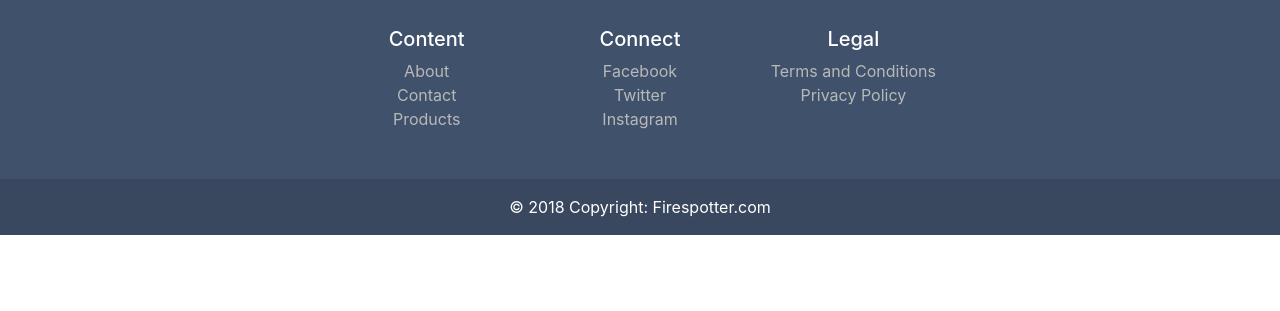
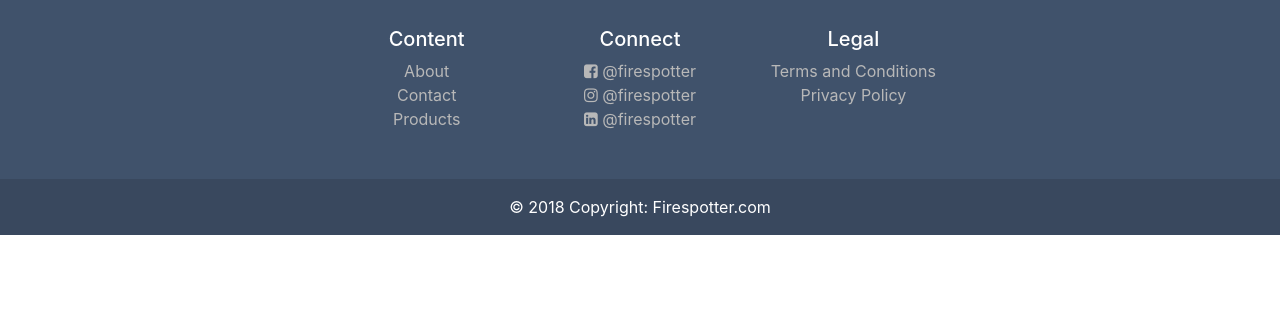
Before and after one commit to UF-CEN4914/firespotter, a Django app: page /about in a window 1280 px wide. Shown: the part 489-800 px from the top of the page. Run offline with Django 3.2, Linux system fonts and the light colour scheme; some libraries are stand-ins or nearby versions.

Commit message:
Add instagram logos

```diff
--- a/firespotter/templates/base.html
+++ b/firespotter/templates/base.html
@@ -1,5 +1,7 @@
 <link rel="stylesheet" href="https://stackpath.bootstrapcdn.com/bootstrap/4.1.3/css/bootstrap.min.css" integrity="sha384-MCw98/SFnGE8fJT3GXwEOngsV7Zt27NXFoaoApmYm81iuXoPkFOJwJ8ERdknLPMO" crossorigin="anonymous">
 <link rel="stylesheet" href="https://fonts.googleapis.com/css?family=Varela+Round">
+<link href="//maxcdn.bootstrapcdn.com/font-awesome/4.3.0/css/font-awesome.min.css" rel="stylesheet"></link>
+
 <script src="https://code.jquery.com/jquery-3.3.1.slim.min.js" integrity="sha384-q8i/X+965DzO0rT7abK41JStQIAqVgRVzpbzo5smXKp4YfRvH+8abtTE1Pi6jizo" crossorigin="anonymous"></script>
 <script src="https://cdnjs.cloudflare.com/ajax/libs/popper.js/1.14.3/umd/popper.min.js" integrity="sha384-ZMP7rVo3mIykV+2+9J3UJ46jBk0WLaUAdn689aCwoqbBJiSnjAK/l8WvCWPIPm49" crossorigin="anonymous"></script>
 <script src="https://stackpath.bootstrapcdn.com/bootstrap/4.1.3/js/bootstrap.min.js" integrity="sha384-ChfqqxuZUCnJSK3+MXmPNIyE6ZbWh2IMqE241rYiqJxyMiZ6OW/JmZQ5stwEULTy" crossorigin="anonymous"></script>
@@ -41,10 +43,10 @@
                 <h5>Content</h5>
                 <ul class="list-unstyled">
                     <li>
-                        <a href="#!">About</a>
+                        <a href="/about">About</a>
                     </li>
                     <li>
-                        <a href="#!">Contact</a>
+                        <a href="/contact">Contact</a>
                     </li>
                     <li>
                         <a href="#!">Products</a>
@@ -56,13 +58,13 @@
                 <h5>Connect</h5>
                 <ul class="list-unstyled">
                     <li>
-                        <a href="#!">Facebook</a>
+                        <a href="#!"> <i class="fa fa-facebook-square"></i> @firespotter</a>
                     </li>
                     <li>
-                        <a href="#!">Twitter</a>
+                        <a href="#!"> <i class="fa fa-instagram"></i> @firespotter</a>
                     </li>
                     <li>
-                        <a href="#!">Instagram</a>
+                        <a href="#!"><i class="fa fa-linkedin-square"></i> @firespotter</a>
                     </li>
                 </ul>
             </div>
```
